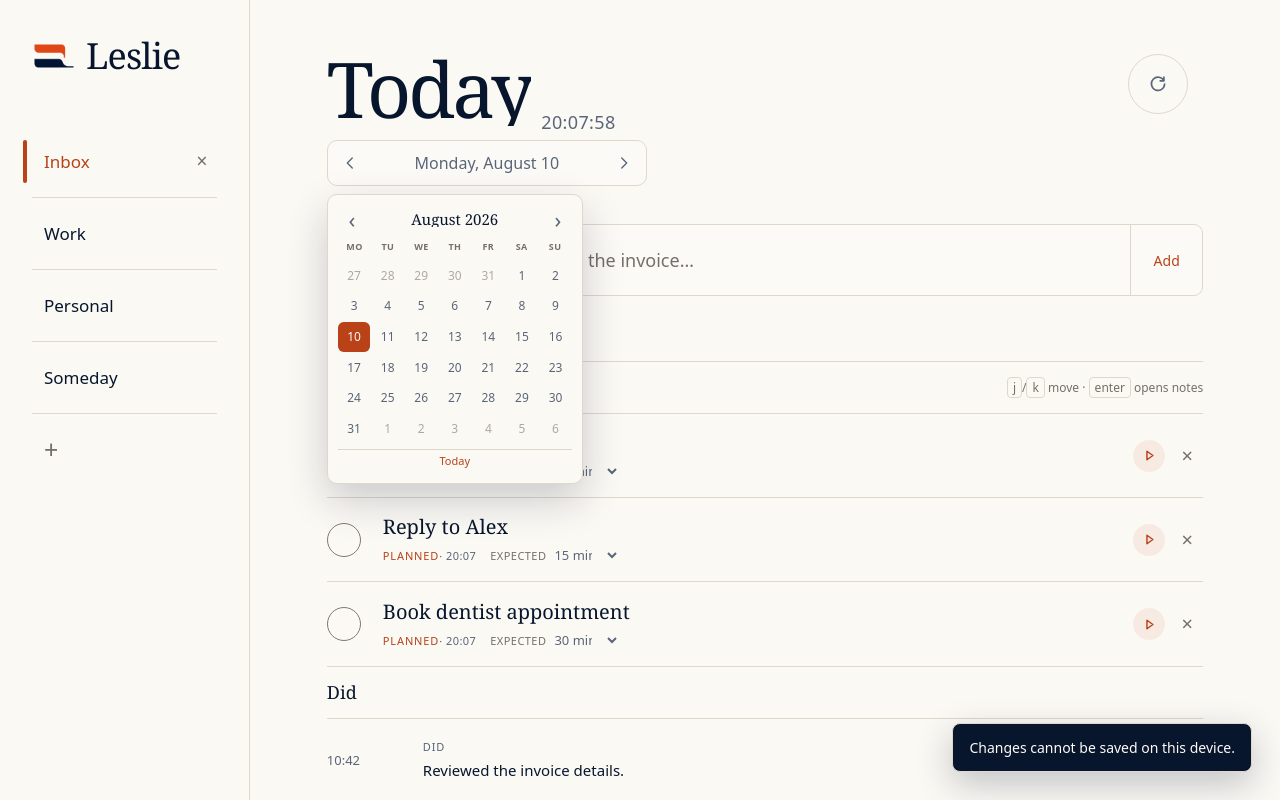
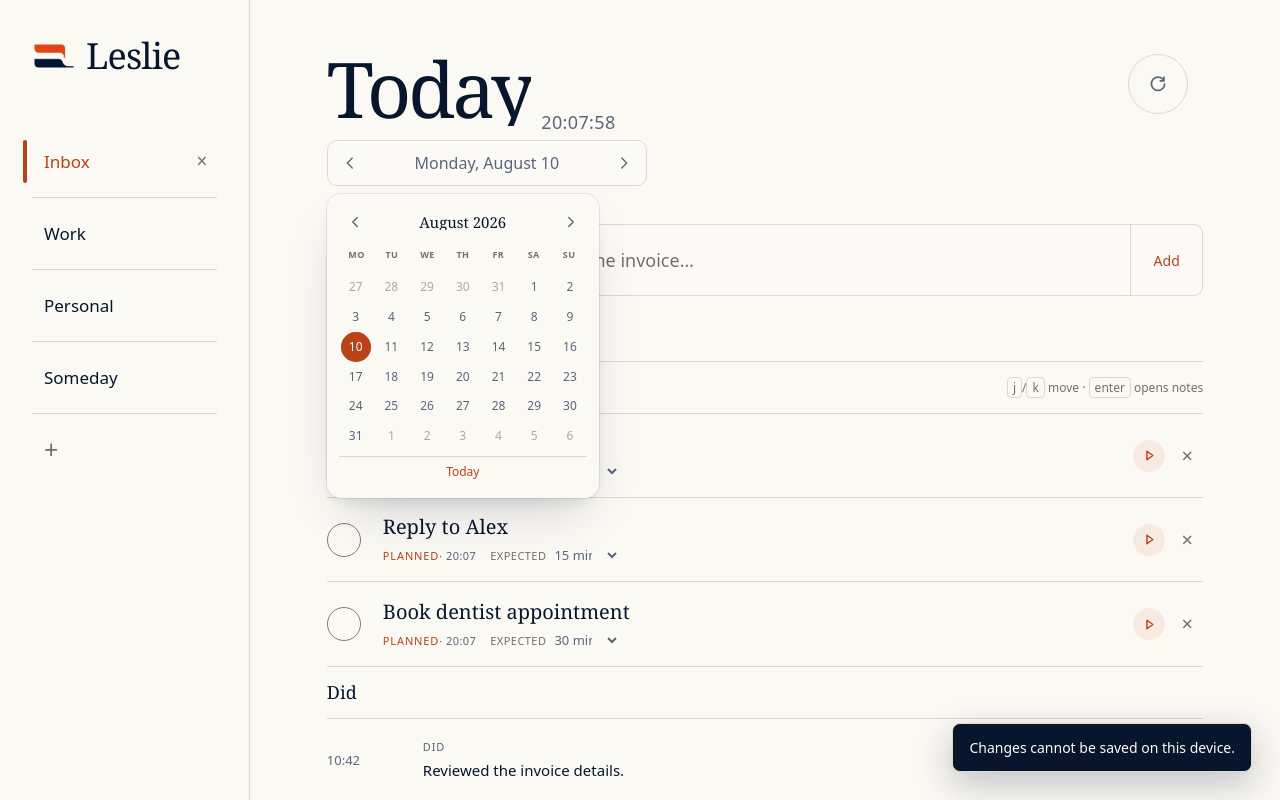
Before and after one commit to thoriqakbar0/leslie, a React (Vite) app: page / in a window 1280 px wide. Both pictures are taken after a click on the button "Choose date". Shown: the top 800 px of the page. Built offline with nearby package versions, Linux system fonts and the light colour scheme; what chrono-node would draw is missing.

Commit message:
feat(date-picker): polish calendar controls

```diff
--- a/src/components/DatePicker.tsx
+++ b/src/components/DatePicker.tsx
@@ -43,6 +43,15 @@ function calendarDates(month: Date): readonly Date[] {
 
 function moveMonth(value: Date, offset: number): Date {
   return new Date(value.getFullYear(), value.getMonth() + offset, 1);
+}
+
+function MonthArrow({ direction }: { readonly direction: "previous" | "next" }) {
+  const path = direction === "previous" ? "m12.5 5-5 5 5 5" : "m7.5 5 5 5-5 5";
+  return (
+    <svg aria-hidden="true" className="month-arrow" viewBox="0 0 20 20">
+      <path d={path} />
+    </svg>
+  );
 }
 
 /** Render a keyboard-operable calendar for selecting Leslie's active date. */
@@ -125,7 +134,7 @@ export function DatePicker({ onClose, onSelect, selectedDate }: DatePickerProps)
           onClick={() => setVisibleMonth((current) => moveMonth(current, -1))}
           type="button"
         >
-          <span aria-hidden="true">‹</span>
+          <MonthArrow direction="previous" />
         </button>
         <strong aria-live="polite">{monthFormatter.format(visibleMonth)}</strong>
         <button
@@ -133,7 +142,7 @@ export function DatePicker({ onClose, onSelect, selectedDate }: DatePickerProps)
           onClick={() => setVisibleMonth((current) => moveMonth(current, 1))}
           type="button"
         >
-          <span aria-hidden="true">›</span>
+          <MonthArrow direction="next" />
         </button>
       </div>
 
--- a/src/index.css
+++ b/src/index.css
@@ -695,21 +695,24 @@ body:has(.notes-sidebar) {
   z-index: 4;
   top: 54px;
   inset-inline-start: 0;
-  width: 256px;
-  height: 290px;
+  width: 272px;
+  height: 304px;
   display: grid;
-  grid-template-rows: 28px 18px minmax(0, 1fr) 24px;
-  gap: 5px;
-  padding: 10px;
-  border: 1px solid var(--line);
-  border-radius: 10px;
+  grid-template-rows: 32px 20px minmax(0, 1fr) 30px;
+  gap: 7px;
+  padding: 12px;
+  border: 0;
+  border-radius: 14px;
   background: var(--paper);
-  box-shadow: 0 16px 42px var(--shadow-popover);
+  box-shadow:
+    0 0 0 1px color-mix(in srgb, var(--ink) 8%, transparent),
+    0 8px 18px -8px color-mix(in srgb, var(--shadow-popover) 72%, transparent),
+    0 24px 52px -18px var(--shadow-popover);
 }
 
 .date-picker-header {
   display: grid;
-  grid-template-columns: 28px minmax(0, 1fr) 28px;
+  grid-template-columns: 32px minmax(0, 1fr) 32px;
   align-items: center;
 }
 
@@ -731,14 +734,25 @@ body:has(.notes-sidebar) {
   background: transparent;
   color: var(--muted);
   cursor: pointer;
+  transition-property: scale, background-color, color, box-shadow;
+  transition-duration: 120ms;
+  transition-timing-function: ease-out;
 }
 
 .date-picker-header button {
-  width: 28px;
-  height: 28px;
+  width: 32px;
+  height: 32px;
   border-radius: 50%;
-  font-size: 22px;
-  line-height: 1;
+}
+
+.month-arrow {
+  width: 18px;
+  height: 18px;
+  fill: none;
+  stroke: currentColor;
+  stroke-linecap: round;
+  stroke-linejoin: round;
+  stroke-width: 1.5;
 }
 
 .date-picker-weekdays,
@@ -760,13 +774,14 @@ body:has(.notes-sidebar) {
 .date-picker-grid {
   min-height: 0;
   grid-template-rows: repeat(6, minmax(0, 1fr));
-  gap: 1px;
+  gap: 2px;
 }
 
 .date-picker-grid button {
-  width: 100%;
-  min-height: 0;
-  border-radius: 6px;
+  width: 30px;
+  height: 30px;
+  justify-self: center;
+  border-radius: 50%;
   font-size: 12px;
   font-variant-numeric: tabular-nums;
 }
@@ -778,12 +793,18 @@ body:has(.notes-sidebar) {
   color: var(--accent);
 }
 
+.date-picker-header button:active,
+.date-picker-grid button:active,
+.date-picker-today:active {
+  scale: 0.96;
+}
+
 .date-picker-grid button[data-outside-month="true"] {
   color: color-mix(in srgb, var(--faint) 58%, transparent);
 }
 
 .date-picker-grid button.is-today {
-  box-shadow: inset 0 0 0 1px color-mix(in srgb, var(--accent) 42%, transparent);
+  box-shadow: inset 0 0 0 1px color-mix(in srgb, var(--accent) 55%, transparent);
 }
 
 .date-picker-grid button[aria-current="date"] {
@@ -793,11 +814,12 @@ body:has(.notes-sidebar) {
 
 .date-picker-today {
   width: 100%;
-  height: 24px;
+  height: 30px;
   border-top: 1px solid var(--line);
-  border-radius: 0 0 5px 5px;
+  border-radius: 0 0 7px 7px;
   color: var(--accent);
-  font-size: 11px;
+  font-size: 12px;
+  font-weight: 500;
 }
 
 .capture-section {
```
